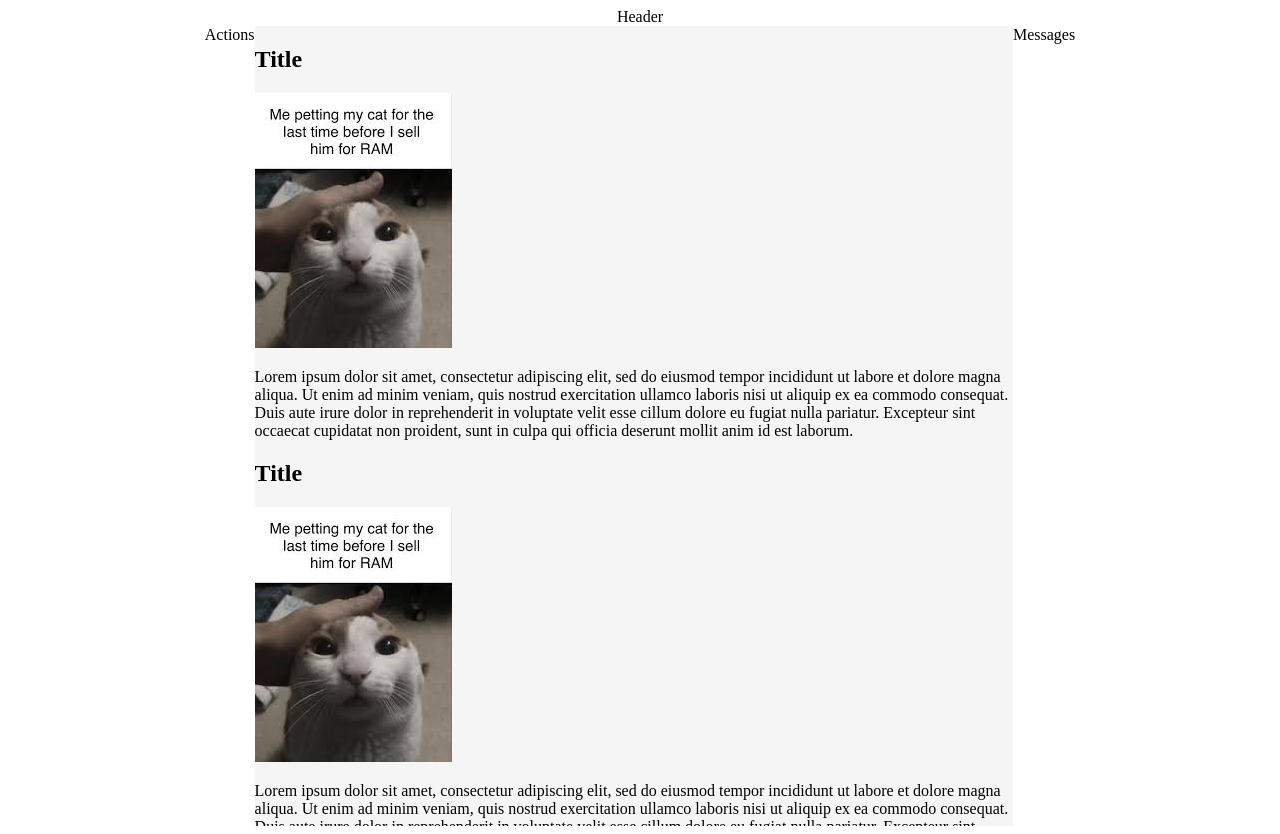
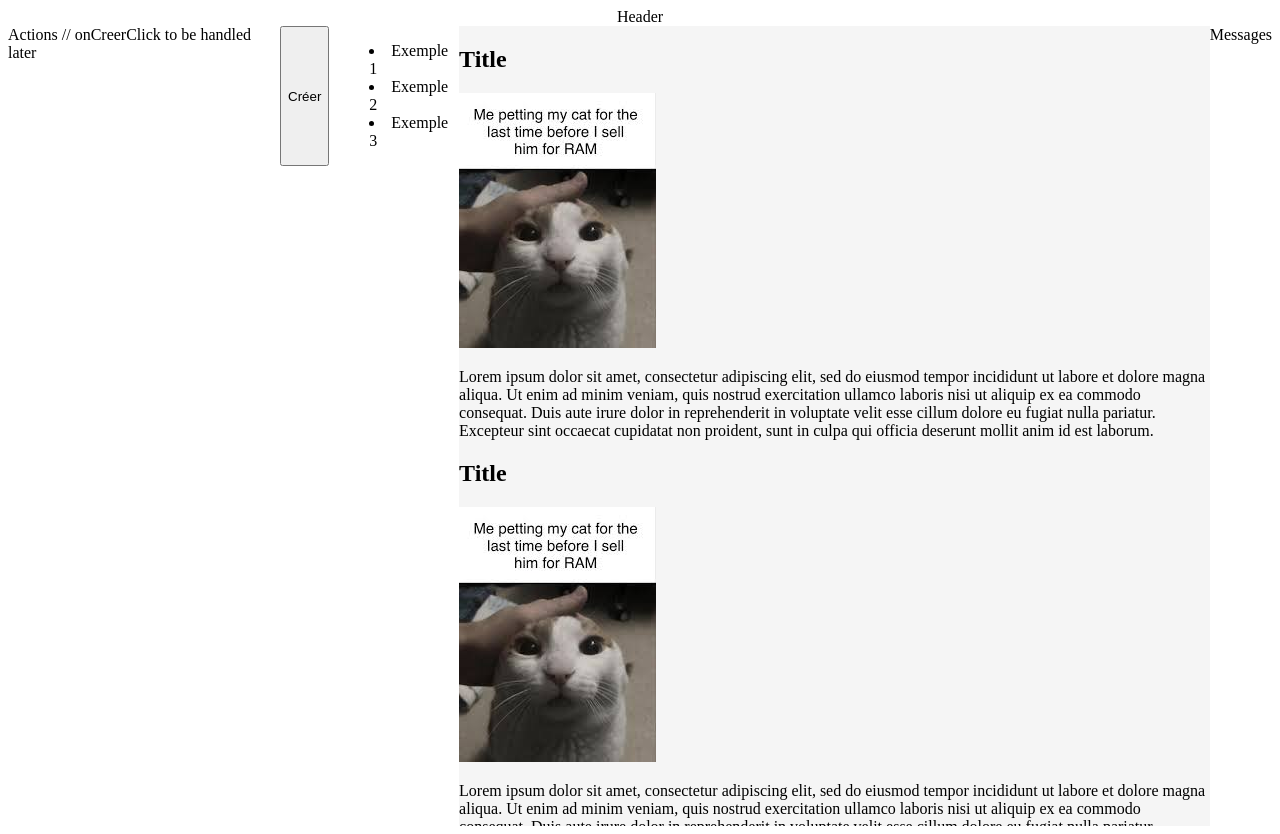
Before and after one commit to ma17du32et422/VillagETS, a React (Vite) app in the folder Application web/: page / in a window 1280 px wide. Built offline with nearby package versions, Linux system fonts and the light colour scheme.

Commit message:
Added Actions section html

```diff
--- a/Application web/src/components/Actions.jsx
+++ b/Application web/src/components/Actions.jsx
@@ -1,8 +1,21 @@
+
+
 /** Actions */
 export default function Actions(){
   return(
-    <div>
-      Actions
-    </div>
+
+      /** Actions layout
+       * TO CHANGE DYNAMICALLY LATER
+        */
+    <main class="Actions">
+        Actions
+        // onCreerClick to be handled later
+        <button type="button" onClick="onCreerClick">Créer</button>
+        <menu>
+            <li>Exemple 1</li>
+            <li>Exemple 2</li>
+            <li>Exemple 3</li>
+        </menu>
+    </main>
   );
 }
```
